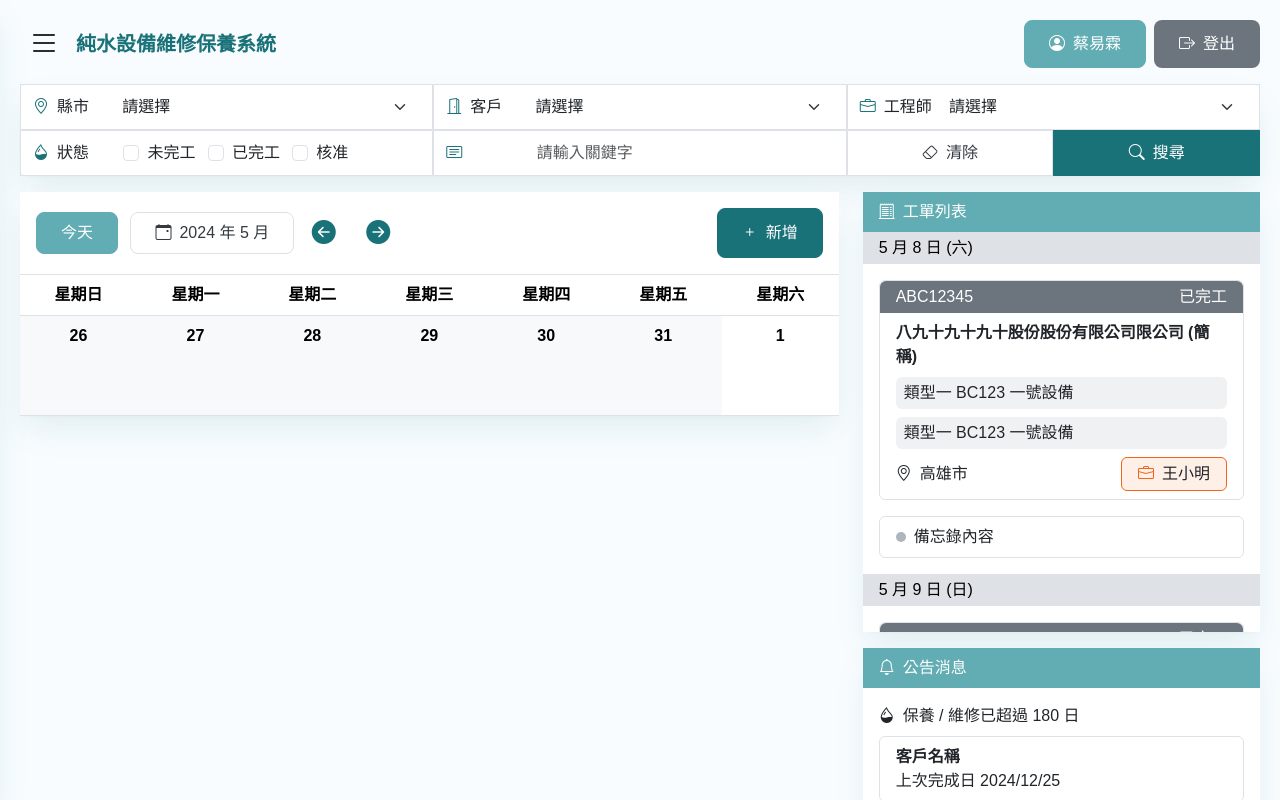
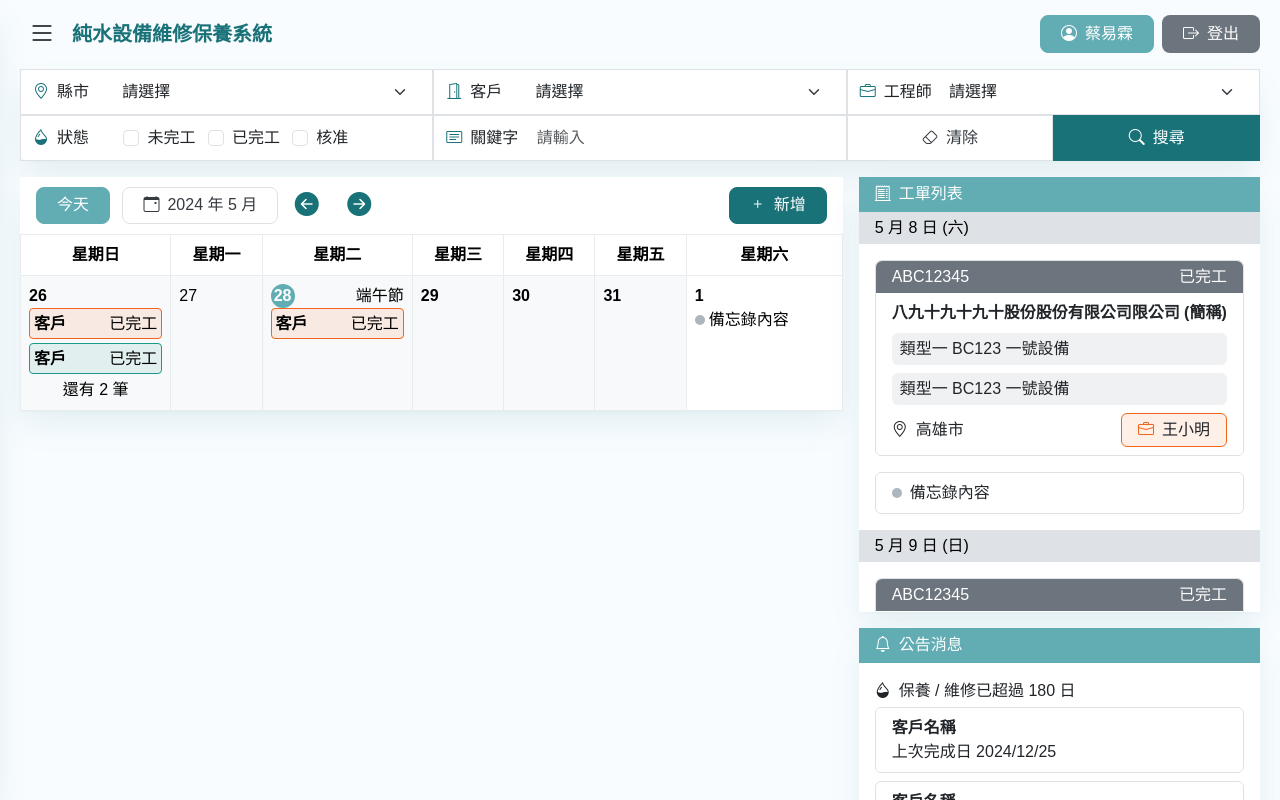
Before and after one commit to birteliu/merking, a website: page src/index.html in a window 1280 px wide. Drawn offline with nearby package versions, Linux system fonts and the light colour scheme; files that its build step writes are made by us from their sources; files whose address does not match are found by name; a web font is replaced by a local one.

Commit message:
no message

```diff
--- a/src/index.html
+++ b/src/index.html
@@ -15,7 +15,7 @@ breadcrumb : null
 <div id="content">
     <div class="d-flex justify-content-between">
         <div class="d-flex align-items-center">
-            <div class="menu-trigger px-2 me-2"><i class="bi bi-list"></i></div>
+            <div class="menu-trigger px-2 py-1 me-2"><i class="bi bi-list"></i></div>
             <div class="fw-bold main-color01-dark h5 mb-0">純水設備維修保養系統</div>
         </div>
         <div class="d-flex">
@@ -81,8 +81,8 @@ breadcrumb : null
             </div>
             <div class="col-md-4">
                 <div class="search-item d-flex align-items-center">
-                    <label for="" class="search-title"><i class="bi bi-card-text me-2"></i></label>
-                    <input class="form-control" type="text" placeholder="請輸入關鍵字" aria-label="default input example">
+                    <label for="" class="search-title"><i class="bi bi-card-text me-2"></i>關鍵字</label>
+                    <input class="form-control" type="text" placeholder="請輸入" aria-label="default input example">
                 </div>
             </div>
             <div class="col-md-4">
@@ -96,15 +96,15 @@ breadcrumb : null
          <div class="row">
 
             <!-- calendar -->
-            <div class="col-md-8 mt-3">
+            <div class="col-8 mt-3 pe-2">
                 <div class="calendar">
                     <div class="calendar-top">
                         <div class="d-flex justify-content-between">
                             <div>
                                 <button class="btn btn-color01 me-2">今天</button>
                                 <button class="btn btn-white btn-month"><i class="bi bi-calendar-event me-2"></i>2024 年 5 月</button>
-                                <button class="btn btn-arrow"><i class="bi bi-arrow-left-circle-fill"></i></button>
-                                <button class="btn btn-arrow"><i class="bi bi-arrow-right-circle-fill"></i></button>
+                                <button class="btn btn-arrow py-0 border-0"><i class="bi bi-arrow-left-circle-fill"></i></button>
+                                <button class="btn btn-arrow py-0 border-0"><i class="bi bi-arrow-right-circle-fill"></i></button>
                             </div>
                             <button class="btn btn-color01-dark"><i class="bi bi-plus me-2"></i>新增</button>
                         </div>
@@ -125,26 +125,30 @@ breadcrumb : null
                             <tbody>
                               <tr>
                                 <td class="past">
-                                    <div class="day">26</div>
+                                    <div class="day"><span class="fw-bold">26</span></div>
+                                    <div class="work" style="background-color: rgba(242,100,25,0.1); border:1px solid rgb(242,100,25)"><span class="fw-bold">客戶</span><span>已完工</span></div>
+                                    <div class="work" style="background-color: rgba(27,153,139,0.1); border:1px solid rgb(27,153,139)"><span class="fw-bold">客戶</span><span>已完工</span></div>
+                                    <div class="text-center">還有 2 筆</div>
                                 </td>
                                 <td class="past">
                                     <div class="day">27</div>
                                 </td>
                                 <td class="past">
-                                    <div class="day">28</div>
+                                    <div class="day"><span class="fw-bold today">28</span><span>端午節</span></div>
+                                    <div class="work" style="background-color: rgba(242,100,25,0.1); border:1px solid rgb(242,100,25)"><span class="fw-bold">客戶</span><span>已完工</span></div>
                                 </td>
                                 <td class="past">
-                                    <div class="day">29</div>
+                                    <div class="day"><span class="fw-bold">29</span></div>
                                 </td>
                                 <td class="past">
-                                    <div class="day">30</div>
+                                    <div class="day"><span class="fw-bold">30</span></div>
                                 </td>
                                 <td class="past">
-                                    <div class="day">31</div>
+                                    <div class="day"><span class="fw-bold">31</span></div>
                                 </td>
                                 <td>
-                                    <div class="day">1</div>
-                                </td>
+                                    <div class="day"><span class="fw-bold">1</span></div>
+                                    <div class="note">備忘錄內容</div>
                               </tr>
                             </tbody>
                           </table>
@@ -152,7 +156,7 @@ breadcrumb : null
                 </div>
             </div>
 
-            <div class="col-md-4 mt-3">
+            <div class="col-4 mt-3 ps-2">
                 <!-- calendar-list -->
                 <div class="calendar-list">
                     <div class="list-title"><i class="bi bi-receipt-cutoff me-2"></i>工單列表</div>
@@ -175,7 +179,7 @@ breadcrumb : null
                                     </div>
                                 </div>
                             </div>
-                            <div class="note px-3 py-2 border rounded mb-3">
+                            <div class="note-order px-3 py-2 border rounded mb-3">
                                 <div class="note-content">備忘錄內容</div>
                             </div>
                         </div>
@@ -204,7 +208,7 @@ breadcrumb : null
                 <div class="news mt-3">
                     <div class="list-title"><i class="bi bi-bell me-2"></i>公告消息</div>
                     <div class="p-3 news-content">
-                        <div class="mb-2"><i class="bi bi-droplet-half me-2"></i>保養 / 維修已超過 180 日</div>
+                        <div class="mb-1"><i class="bi bi-droplet-half me-2"></i>保養 / 維修已超過 180 日</div>
                         <div class="border rounded px-3 py-2 mb-2">
                             <div class="fw-bold">客戶名稱</div>
                             <div>上次完成日 2024/12/25</div>
@@ -213,7 +217,7 @@ breadcrumb : null
                             <div class="fw-bold">客戶名稱</div>
                             <div>上次完成日 2024/12/25</div>
                         </div>
-                        <div class="mb-2"><i class="bi bi-droplet-half me-2"></i>過期未完工</div>
+                        <div class="mb-1"><i class="bi bi-droplet-half me-2"></i>過期未完工</div>
                         <div class="border rounded px-3 py-2 mb-2">
                             <div class="fw-bold">客戶名稱</div>
                             <div>上次完成日 2024/12/25</div>
--- a/src/scss/base/_btn.scss
+++ b/src/scss/base/_btn.scss
@@ -1,46 +1,46 @@
 .btn-color01 {
     background-color: $main-color01;
-    padding: .5rem 1.5rem;
+    padding: .35rem 1.25rem;
     color: white;
     border-radius: 8px;
     &:hover, &:active {
         transition: .3s;
         background-color: darken($main-color01, 10%);
-        color: white;
+        color: white!important;
     }
 }
 .btn-color01-dark {
     background-color: $main-color01-dark;
-    padding: .5rem 1.5rem;
+    padding: .35rem 1.25rem;
     color: white;
     border-radius: 8px;
     &:hover, &:active {
         transition: .3s;
         background-color: darken($main-color01-dark, 10%);
-        color: white;
+        color: white!important;
     }
 }
 .btn-gray {
     background-color: $gray-600;
-    padding: .5rem 1.5rem;
+    padding: .35rem 1.25rem;
     color: white;
     border-radius: 8px;
     &:hover, &:active {
         transition: .3s;
-        background-color: darken($gray-700, 5%);
-        color: white;
+        background-color: darken($gray-700, 5%)!important;
+        color: white!important;
     }
 }
 .btn-white {
     color: $gray-800;
     background-color: white;
-    padding: .5rem 1.5rem;
+    padding: .35rem 1.25rem;
     border-radius: 8px;
     border: 1px solid $gray-300;
     &:hover, &:active {
         transition: .3s;
         background-color: $gray-100;
-        color: $gray-900;
+        color: white!important;
         border: 1px solid $gray-400;
     }
 }
--- a/src/scss/layout/_nav.scss
+++ b/src/scss/layout/_nav.scss
@@ -1,12 +1,12 @@
 nav#slide-menu {
 	position: fixed;
 	top: 0;
-	left: -284px;
+	left: -200px;
 	bottom: 0;
 	display: block;
 	float: left;
 	width: 100%;
-	max-width: 284px;
+	max-width: 200px;
 	height: 100%;
 	transition: all 300ms;
     background-color: white;
@@ -26,7 +26,7 @@ div#content {
 	left: 0;
 	width: 100%;
 	height: 100%;
-	padding: 20px;
+	padding: 15px 20px 20px 20px;
 	overflow: scroll;
 	border-radius: 0;
 	box-sizing: border-box;
@@ -35,8 +35,9 @@ div#content {
 		cursor: pointer;
 		transition: all 300ms;
 		border-radius: 8px;
+		line-height: 1;
 		i {
-			font-size: 32px;
+			font-size: 28px;
 		}
 		&:hover {
 			background-color: $gray-200;
@@ -45,10 +46,10 @@ div#content {
 }
 
 body.menu-active div#content {
-	left: 284px;
+	left: 200px;
 }
 body.menu-active div#content .menu-trigger {
-	left: 294px;
+	left: 210px;
 }
 
 nav {
@@ -59,7 +60,7 @@ nav {
 				color: $gray-800;
 				text-decoration: none;
 				display: block;
-				padding: 1rem;
+				padding: .75rem 1rem;
 				border-radius: 30px;
 				margin-bottom: .25rem;
 				i {
--- a/src/scss/pages/_index.scss
+++ b/src/scss/pages/_index.scss
@@ -30,8 +30,7 @@
     background-color: white;
     box-shadow: $custom-box-shadow;
     .calendar-top {
-        border-bottom: 1px solid $gray-300;
-        padding: 1rem;
+        padding: .65rem 1rem;
         .btn-arrow {
             color: $main-color01-dark;
             font-size: 1.5rem;
@@ -46,17 +45,43 @@
             thead {
                 th {
                     text-align: center;
+                    border: 1px solid $gray-200;
                 }
             }
             tbody {
                 td {
-                    height: 100px;
+                    height: 130px;
+                    border: 1px solid $gray-200;
                     &.past {
                         background-color: $gray-100;
                     }
                     .day {
-                        font-weight: bold;
-                        text-align: center;
+                        display: flex;
+                        justify-content: space-between;
+                        .today {
+                            background-color: $main-color01;
+                            color: white;
+                            border-radius: 12px;
+                            width: 24px;
+                            height: 24px;
+                            text-align: center;
+                        }
+                    }
+                    .work {
+                        display: flex;
+                        justify-content: space-between;
+                        padding: .15rem .25rem;
+                        border-radius: 4px;
+                        margin-bottom: .25rem;
+                    }
+                    .note::before {
+                        content: "";
+                        display: inline-block;
+                        width: 10px;
+                        height: 10px;
+                        background-color: $gray-500;
+                        margin-right: .25rem;
+                        border-radius: 5px;
                     }
                 }
             }
@@ -70,7 +95,7 @@
     .list-title {
         color: white;
         background-color: $main-color01;
-        padding: .5rem 1rem;
+        padding: .35rem 1rem;
     }
     .list-item {
         height: 400px;
@@ -91,7 +116,7 @@
         color: black;
         padding: .25rem 1rem;
     }
-    .work-order, .note {
+    .work-order, .note-order {
         cursor: pointer;
         &:hover {
             transition: .3s;
@@ -99,7 +124,7 @@
             box-shadow: $custom-box-shadow;
         }
     }
-    .note {
+    .note-order {
         .note-content {
             &:before {
                 content: "";
@@ -120,7 +145,7 @@
     .list-title {
         color: white;
         background-color: $main-color01;
-        padding: .5rem 1rem;
+        padding: .35rem 1rem;
     }
     .news-content {
         height: 300px;
```
Also changed, not shown: dist/css/style.css, dist/index.html, 1 other file.
